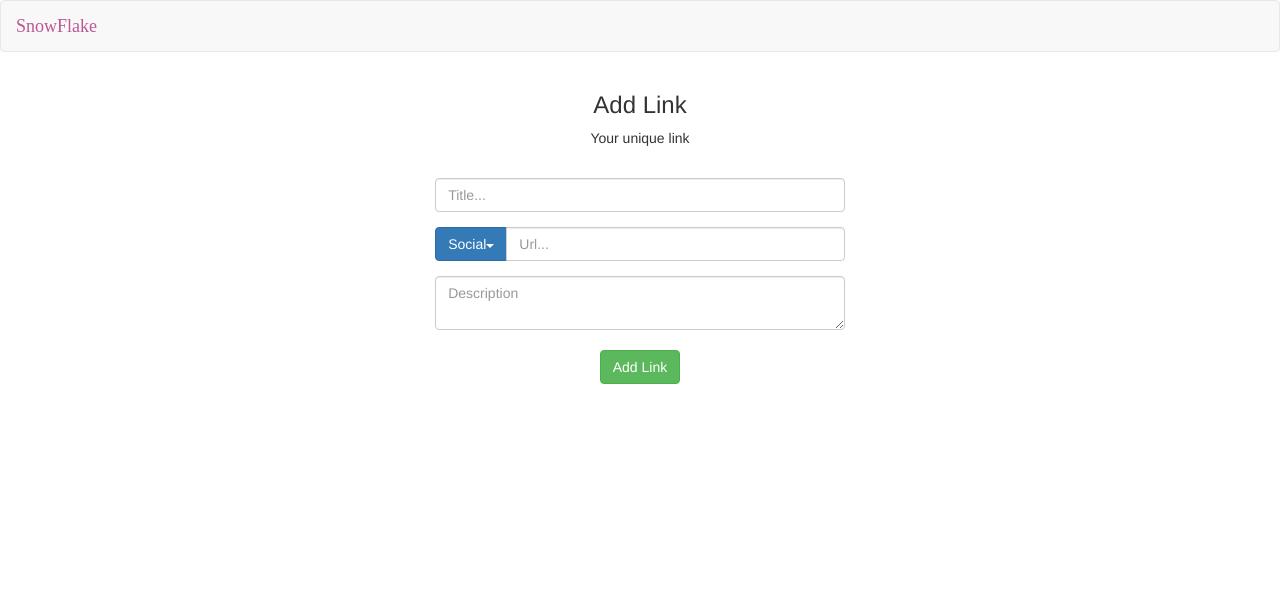
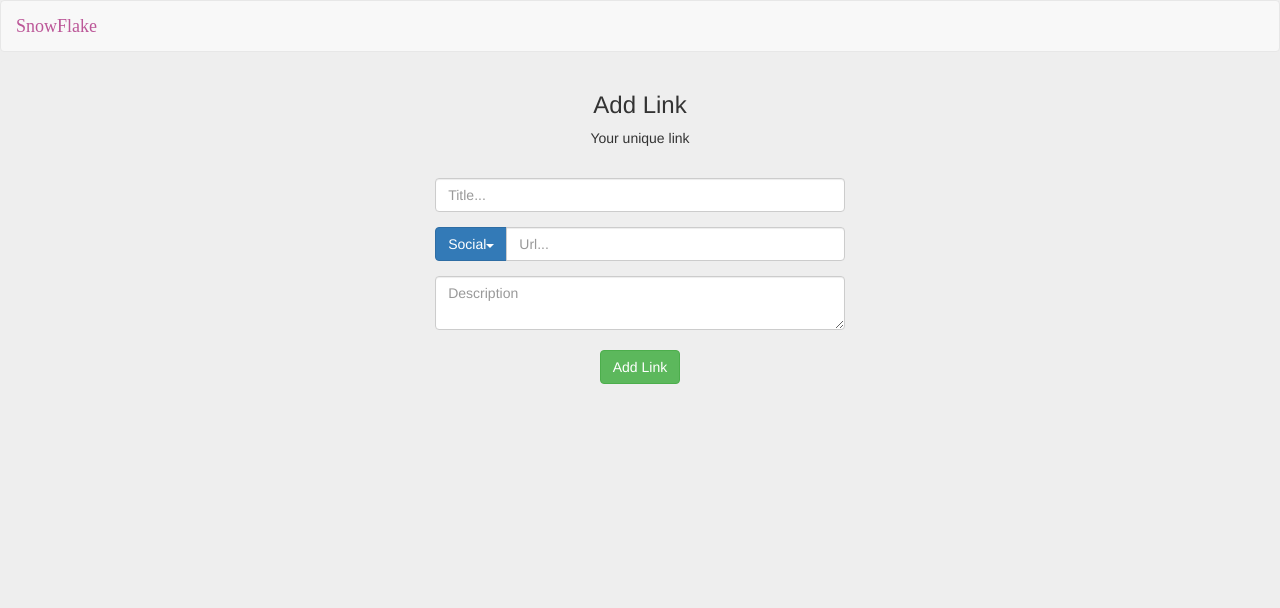
Before and after one commit to brandonium21/snowflake, a Python web app: template app/templates/pages/letitsnow.html in a window 1280 px wide. Shown: the top 608 px of the page. Run offline with Jinja, Linux system fonts and the light colour scheme; the template is opened without the code that fills it, so the values that code supplies are empty; some libraries are stand-ins or nearby versions.

Commit message:
almost done

```diff
--- a/app/templates/pages/letitsnow.html
+++ b/app/templates/pages/letitsnow.html
@@ -90,10 +90,10 @@ form {
 #wrap {
     max-width: 40%;
     height: auto;
-    background-color: #fff;
+    background-color: #eee;
     padding: 0%;
 }
-2
+
 body {
     background-color: #eee;
 }
@@ -141,7 +141,7 @@ body {
                         <li id="soc"><img src="http://www.google.com/s2/favicons?domain=www.facebook.com"><span>Facebook</span></li>
                         <li id="soc"><img src="http://www.google.com/s2/favicons?domain=www.twitter.com"><span>Twitter</span></li>
                         <li id="soc"><img src="http://www.google.com/s2/favicons?domain=www.instagram.com"><span>Instagram</span></li>
-                        <li id="soc"><img src="http://www.google.com/s2/favicons?domain=www.plus.google.com"><span>Google+</span></li>
+                        <li id="soc"><img src="http://www.google.com/s2/favicons?domain=www.plus.google.com"><span>Youtube</span></li>
                         <li id="soc"><img id="favimg" src="https://www.tumblr.com/favicon.ico"><span>Tumblr</span></li>
                         <li id="soc"><img src="http://www.google.com/s2/favicons?domain=www.vine.co"><span>Vine</span></li>
                         <li id="soc"><img src="http://www.google.com/s2/favicons?domain=www.youtube.com"><span>Youtube</span></li>
```
